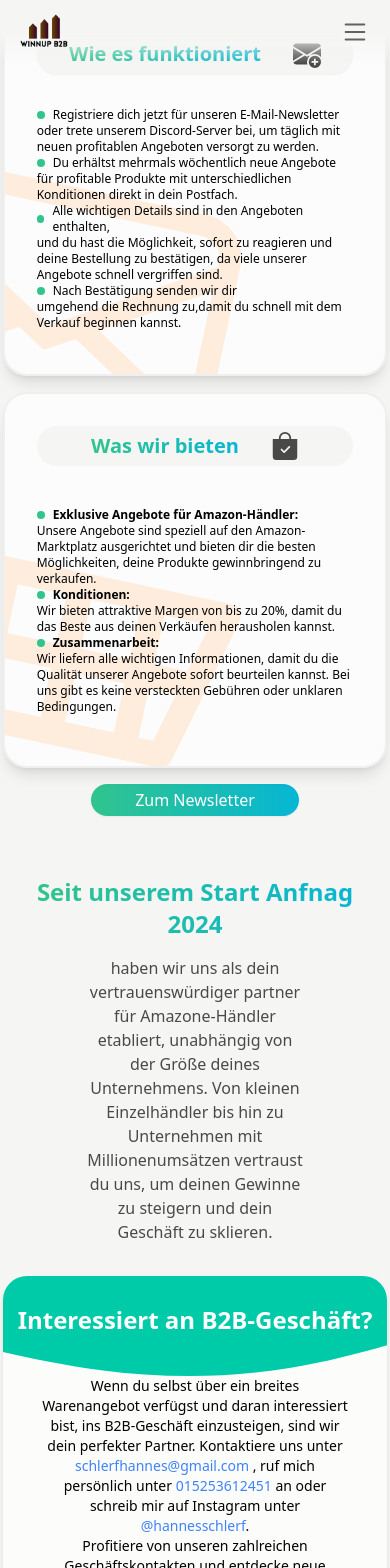
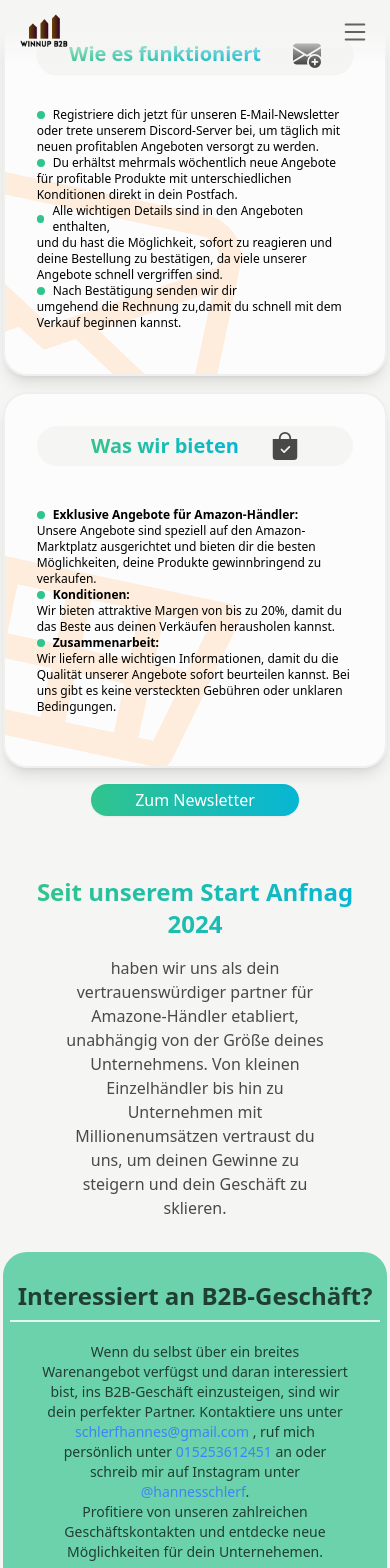
Before and after one commit to lostboyemilio444/ESD-Industries, an Angular app: page /aboutme in a window 390 px wide. Shown: the top 1568 px of the page. Built offline with nearby package versions, Linux system fonts and the light colour scheme.

Commit message:
Mobile ansicht fixxes

```diff
--- a/src/app/about-me/about-me.component.html
+++ b/src/app/about-me/about-me.component.html
@@ -257,18 +257,18 @@
                         <h1 class="bg-clip-text text-2xl sm:text-2xl text-transparent md:text-4xl w-full md:ml-20 bg-gradient-to-r from-green-400 to-cyan-500 font-bold text-center md:text-left">
                             Seit unserem Start Anfnag 2024
                         </h1>
-                        <h1 class="text-black/70 dark:text-white/70 font-extralight text-md md:text-xl w-4/6 md:w-full text-center md:text-left mt-4 md:ml-20 ">
+                        <h1 class="text-black/70 dark:text-white/80 font-light text-md md:text-xl w-5/6 md:w-full text-center md:text-left mt-4 md:ml-20 ">
                         haben wir uns als dein vertrauenswürdiger partner für Amazone-Händler etabliert, unabhängig von der Größe deines Unternehmens.
                         Von kleinen Einzelhändler bis hin zu Unternehmen mit Millionenumsätzen vertraust du uns, um deinen Gewinne zu steigern und dein Geschäft zu sklieren.
                         </h1>
-                        <div class="flex flex-col justify-start  relative items-center overflow-hidden rounded-3xl z-30 bg-white/70 dark:bg-black/70 md:dark:bg-stone-900 gap-4 md:gap-4 border-solid md:dark:border-0 dark:border-2 dark:border-green-400/60 w-96 md:w-full shadow-md md:shadow-none  dark:shadow-none   mt-8 md:ml-20 ">
-                            <svg xmlns="http://www.w3.org/2000/svg" class="h-32 md:h-1/3 lg:h-36  top-0 absolute z-0 " viewBox="0 0 1440 320"><path fill="#00cba9"  fill-opacity="1" d="M0,128L80,149.3C160,171,320,213,480,234.7C640,256,800,256,960,229.3C1120,203,1280,149,1360,122.7L1440,96L1440,0L1360,0C1280,0,1120,0,960,0C800,0,640,0,480,0C320,0,160,0,80,0L0,0Z"></path>
+                        <div class="flex flex-col justify-start  relative items-center overflow-hidden rounded-3xl z-30 bg-green-400/70 dark:bg-black/70 md:dark:bg-stone-900 gap-4 md:gap-4 border-solid md:dark:border-0 dark:border-2 dark:border-green-400/60 w-96 md:w-full  md:shadow-none  dark:shadow-none   mt-8 md:ml-20 ">
+                            <svg xmlns="http://www.w3.org/2000/svg" class="h-32 md:h-1/3 lg:h-36 hidden md:block top-0 absolute z-0 " viewBox="0 0 1440 320"><path fill="#00cba9"  fill-opacity="1" d="M0,128L80,149.3C160,171,320,213,480,234.7C640,256,800,256,960,229.3C1120,203,1280,149,1360,122.7L1440,96L1440,0L1360,0C1280,0,1120,0,960,0C800,0,640,0,480,0C320,0,160,0,80,0L0,0Z"></path>
                             </svg>
-                            <h1 class="bg-clip-text text-2xl sm:text-2xl text-transparent h-1/3 mt-5 md:mt-3 md:text-3xl lg:text-4xl text-white dark:text-stone-950 p-2 font-bold text-center  z-10">
+                            <h1 class="bg-clip-text text-2xl sm:text-2xl  h-1/3 mt-5 md:mt-3 md:text-3xl lg:text-4xl border-solid border-b-2 md:border-0 border-white/80 text-black/70 md:text-white dark:text-white/70 md:dark:text-black/70 p-2 font-bold text-center  z-10">
 
                                 Interessiert an B2B-Geschäft?
                             </h1>
-                            <h1 class="text-black  dark:text-white/70  font-extralight  md:h-2/3 text-sm lg:text-md xl:text-lg md:text-md w-4/5 text-center mt-4 md:mt-6 lg:mt-0 xl:mt-8 md:text-left   z-10">
+                            <h1 class="text-black/70  dark:text-white/80  font-light  md:h-2/3 text-sm lg:text-md xl:text-lg md:text-md w-4/5 text-center mt-1 md:mt-6 lg:mt-0 xl:mt-8 md:text-left   z-10">
                             Wenn du selbst über ein breites Warenangebot verfügst und daran interessiert bist, ins B2B-Geschäft einzusteigen, sind wir dein perfekter Partner. Kontaktiere uns unter
                             <a class="text-blue-500" >{{ Email }}</a>
                             , ruf mich persönlich unter
--- a/src/app/contact-me/contact-me.component.html
+++ b/src/app/contact-me/contact-me.component.html
@@ -43,8 +43,8 @@
         </rect>
         </svg>
     </div>
-    <div class="flex flex-col justify-center relative items-center md:w-3/5 p-2 md:p-0 overflow-hidden w-5/6 h-4/5 md:h-5/6 rounded-3xl z-30 bg-white/70 dark:bg-black/70 border-solid border-0 dark:border-2 dark:border-green-400/60  mt-2 ">
-        <svg xmlns="http://www.w3.org/2000/svg" class="absolute top-0 h-56 md:h-48 z-0" viewBox="0 0 1440 320"><path fill="#00cba9"  fill-opacity="1" d="M0,128L80,149.3C160,171,320,213,480,234.7C640,256,800,256,960,229.3C1120,203,1280,149,1360,122.7L1440,96L1440,0L1360,0C1280,0,1120,0,960,0C800,0,640,0,480,0C320,0,160,0,80,0L0,0Z"></path>
+    <div class="flex flex-col justify-center relative items-center md:w-3/5 p-2 md:p-0 overflow-hidden w-5/6 h-4/5 md:h-5/6 rounded-3xl z-30 bg-white/70 dark:bg-black/70 border-solid border-0 dark:border-2 dark:border-green-400/60 overflow-y-scroll sm:overflow-hidden  mt-2 ">
+        <svg xmlns="http://www.w3.org/2000/svg" class="absolute top-0 h-56 md:h-48 z-0 hidden sm:block md:block" viewBox="0 0 1440 320"><path fill="#00cba9"  fill-opacity="1" d="M0,128L80,149.3C160,171,320,213,480,234.7C640,256,800,256,960,229.3C1120,203,1280,149,1360,122.7L1440,96L1440,0L1360,0C1280,0,1120,0,960,0C800,0,640,0,480,0C320,0,160,0,80,0L0,0Z"></path>
         </svg>
         <div class="flex flex-row justify-center items-center mb-5 md:mb-0  z-10">
             <h1 class="text-black dark:text-white font-bold text-md md:text-2xl font-sans">
@@ -57,7 +57,7 @@
                 Q&A
             </h1>
         </div>
-        <div class="flex flex-col z-10 justify-center items-center rounded-full w-20 h-20 mb-6 md:mb-0 bg-white dark:bg-black ">
+        <div class="flex flex-col z-10 justify-center items-center rounded-full w-20 h-20 mb-6 md:mb-0  bg-white dark:bg-black ">
             <svg xmlns="http://www.w3.org/2000/svg" width="50" height="50" fill="" class="bi bi-envelope fill-green-400" viewBox="0 0 16 16">
                 <path d="M0 4a2 2 0 0 1 2-2h12a2 2 0 0 1 2 2v8a2 2 0 0 1-2 2H2a2 2 0 0 1-2-2zm2-1a1 1 0 0 0-1 1v.217l7 4.2 7-4.2V4a1 1 0 0 0-1-1zm13 2.383-4.708 2.825L15 11.105zm-.034 6.876-5.64-3.471L8 9.583l-1.326-.795-5.64 3.47A1 1 0 0 0 2 13h12a1 1 0 0 0 .966-.741M1 11.105l4.708-2.897L1 5.383z"/>
             </svg>
@@ -102,7 +102,7 @@
             <input type="hidden"  name="_cc" value="eliano.darabi@winnup.de, hannesschlerf@winnup.de">
             <input type="hidden"  name="_next" value="https://yourdomain.co/thanks.html">
             <input type="hidden"  name="_autoresponse" value="Danke für die frage! Wir versuchen dir schnellst möglich zu antworten.">
-            <button type="submit"  class="text-white dark:text-stone-950 bg-gradient-to-r from-green-400 to-cyan-500 mt-4  focus:ring-4 text-xl focus:outline-none focus:ring-green-400 font-medium rounded-full  w-full  px-5 py-2.5 text-center dark:bg-green-400/30 dark:focus:ring-green-800 transition duration-500 hover:scale-110">
+            <button type="submit"  class="text-white dark:text-stone-950 bg-gradient-to-r from-green-400 to-cyan-500 mt-4  focus:ring-4 text-base md:text-xl focus:outline-none focus:ring-green-400 font-medium rounded-full  w-full  px-5 py-2.5 text-center dark:bg-green-400/30 dark:focus:ring-green-800 transition duration-500 hover:scale-110">
                 Senden
             </button>
         </form>
--- a/src/app/impressum/impressum.component.html
+++ b/src/app/impressum/impressum.component.html
@@ -104,7 +104,7 @@
               </svg>
               <div class="flex flex-row justify-center items-center w-full p-0 gap-2 md:gap-0 md:p-8 h-full">
                 <div class="flex flex-col justify-center items-center w-1/2 h-full border-solid border-r-2 border-blue-400/60">
-                    <h1 class="text-sm lg:text-md xl:text-base md:text-md text-black/70 dark:text-white font-extralight p-2 text-left z-10">
+                    <h1 class="text-sm lg:text-md xl:text-base md:text-md text-black/70 dark:text-white/80 font-light p-2 text-left z-10">
                     Einzelunternehmen<br>
                     Angaben gemäß § 5 TMG:
                     <br>
@@ -120,7 +120,7 @@
                     </h1>
                 </div>
                 <div class="flex flex-col justify-center items-center w-1/2 h-full">
-                    <h1 class="text-sm lg:text-md xl:text-base md:text-md text-black/70 dark:text-white font-extralight p-2 text-left z-10">
+                    <h1 class="text-sm lg:text-md xl:text-base md:text-md text-black/70 dark:text-white/80 font-light p-2 text-left z-10">
                         Ansprechpartner:<br>
                         <br>
                     Eliano Darabi: <br>
```
Also changed, not shown: src/app/home/home.component.html (+19 -8 lines).
